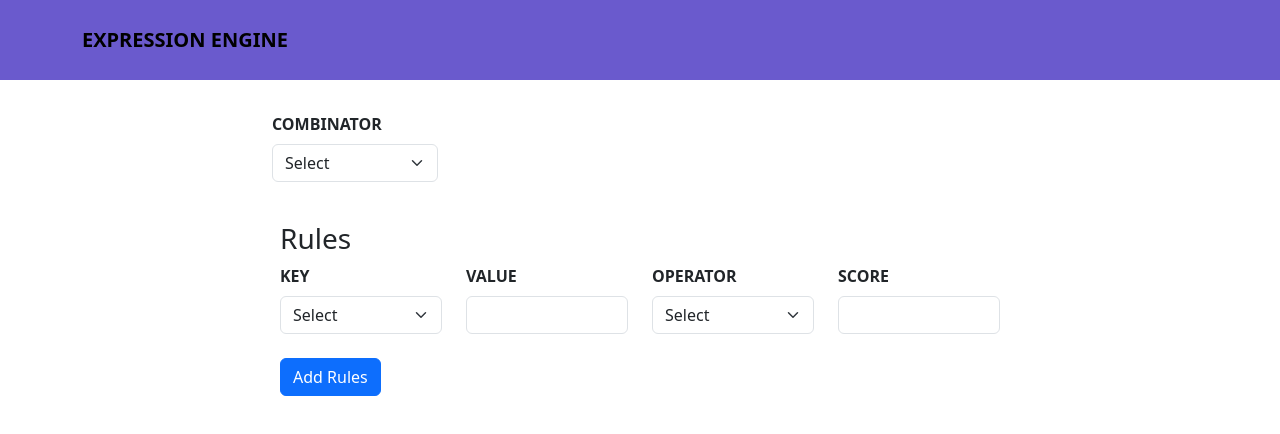
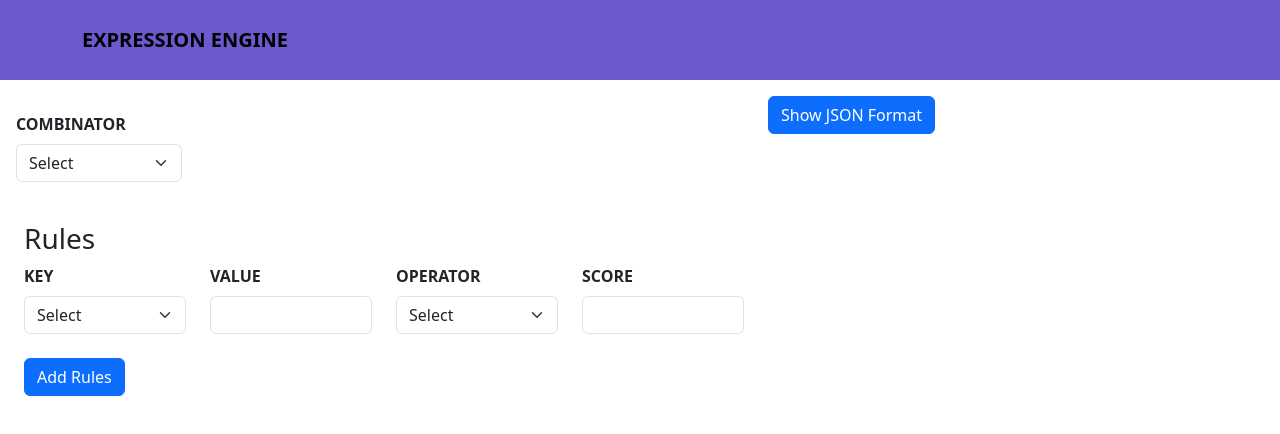
Before and after one commit to SMGhulam29091993/crego, a React (Create React App) app: page / in a window 1280 px wide. Shown: the top 434 px of the page. Built offline with nearby package versions, Linux system fonts and the light colour scheme.

Commit message:
added react-json-view

```diff
--- a/package.json
+++ b/package.json
@@ -10,6 +10,7 @@
     "react": "^18.2.0",
     "react-bootstrap": "^2.10.0",
     "react-dom": "^18.2.0",
+    "react-json-view": "^1.21.3",
     "react-scripts": "5.0.1",
     "web-vitals": "^2.1.4"
   },
--- a/src/components/FormComponet.js
+++ b/src/components/FormComponet.js
@@ -1,6 +1,6 @@
 import React, {useState } from 'react';
 import { Form, Button, Container, Row, Col } from 'react-bootstrap';
-
+import ReactJson from 'react-json-view';
 import 'bootstrap/dist/css/bootstrap.min.css';
 
 const Forms = () => {
@@ -9,6 +9,7 @@ const Forms = () => {
   const [output, setOutput] = useState({});
   const [rules, setRules] = useState([]);
   const [expression, setExpression] = useState({rules:[]});
+  const [showJson,setShowJson] = useState(false)
 
   const handleOutput = (e) => {
     setOutput({
@@ -42,7 +43,9 @@ const Forms = () => {
   };
 
 
-
+  const showJSON = ()=>{
+    setShowJson(!showJson);
+  }
 
 
   return (
@@ -124,8 +127,12 @@ const Forms = () => {
                 </Col>
               </Row>
             </Container>
+            </div>
+            <div style={{width:"40%"}}>
+              <Button onClick={showJSON}> Show JSON Format</Button>
+              {showJson && <ReactJson src={expression} theme="monokai" collapsed={false} />}
+            </div>
 
-          </div>
         </div>
         <div style={{display:"flex", flexDirection:"column"}}>
           { expression.rules.length > 0 && (<h4 style={{ textAlign: "center" }}>Rules</h4>)}
```
Also changed, not shown: 1 other file (tests, documents, lock files or other folders).
